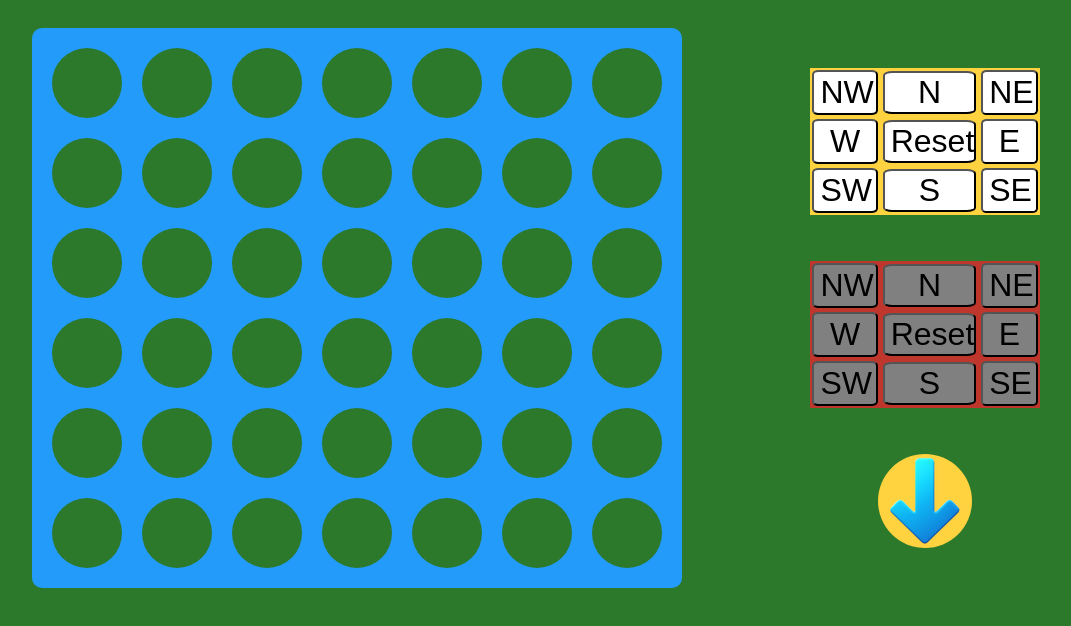
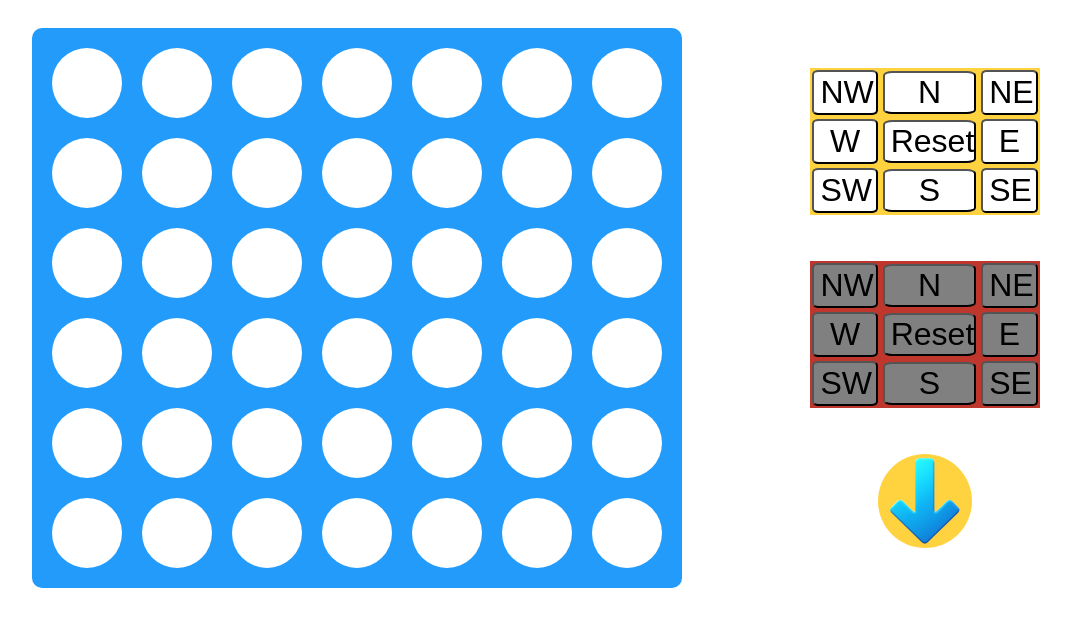
Before and after one commit to rmfulton/c4scade, a plain HTML site: page index.html in a window 1280 px wide. Shown: the whole page, without its empty margins (104-1175 px from the left). Drawn offline with Linux system fonts and the light colour scheme.

Commit message:
made background white

```diff
--- a/styles.css
+++ b/styles.css
@@ -4,7 +4,7 @@
     --green: #2c792c;
     --light-yellow: #FFD23F;
     --light-red: #be362c;
-    --background-color: var(--green);
+    --background-color: white;
     --light-blue: #239bfb;
 }
 
```
